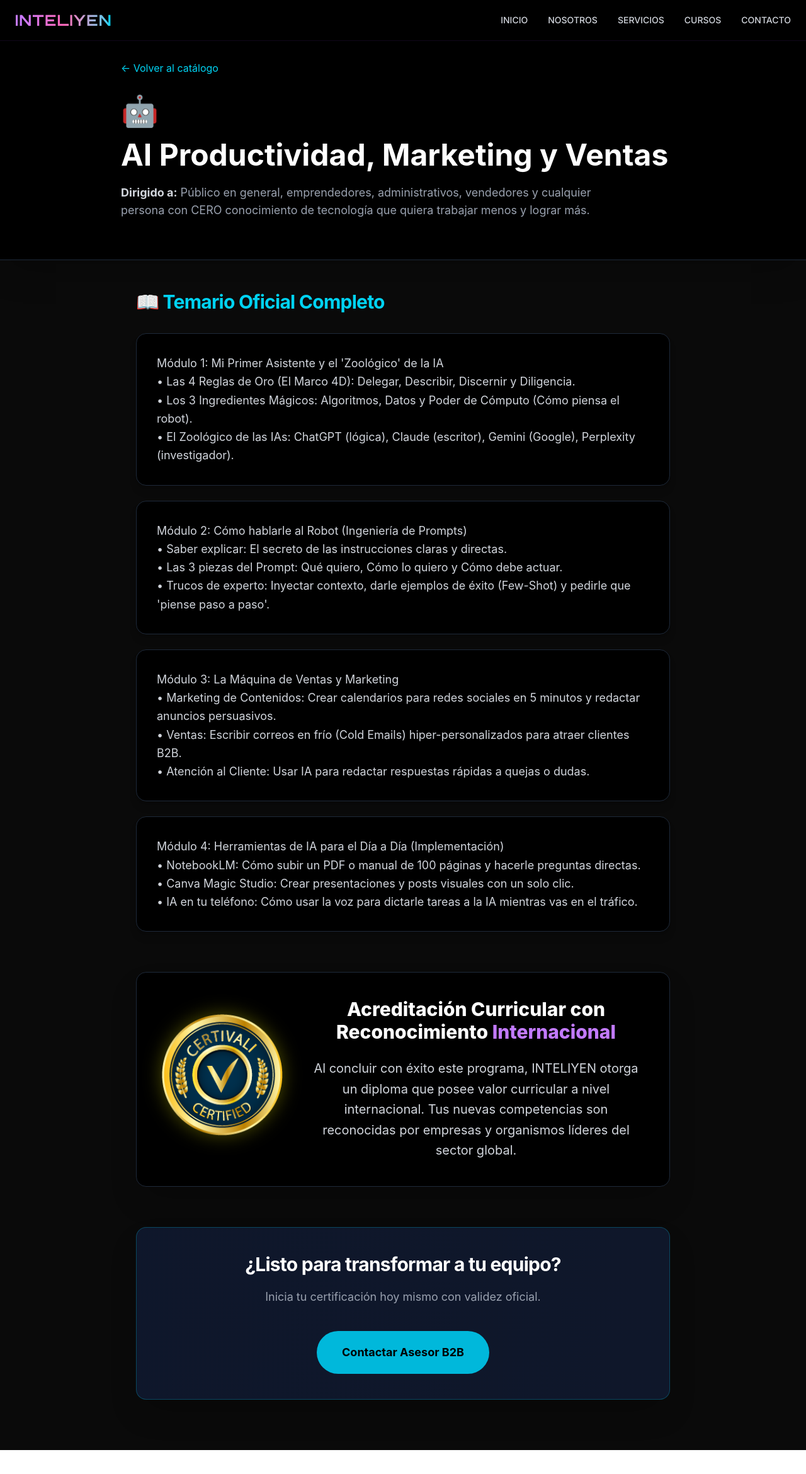
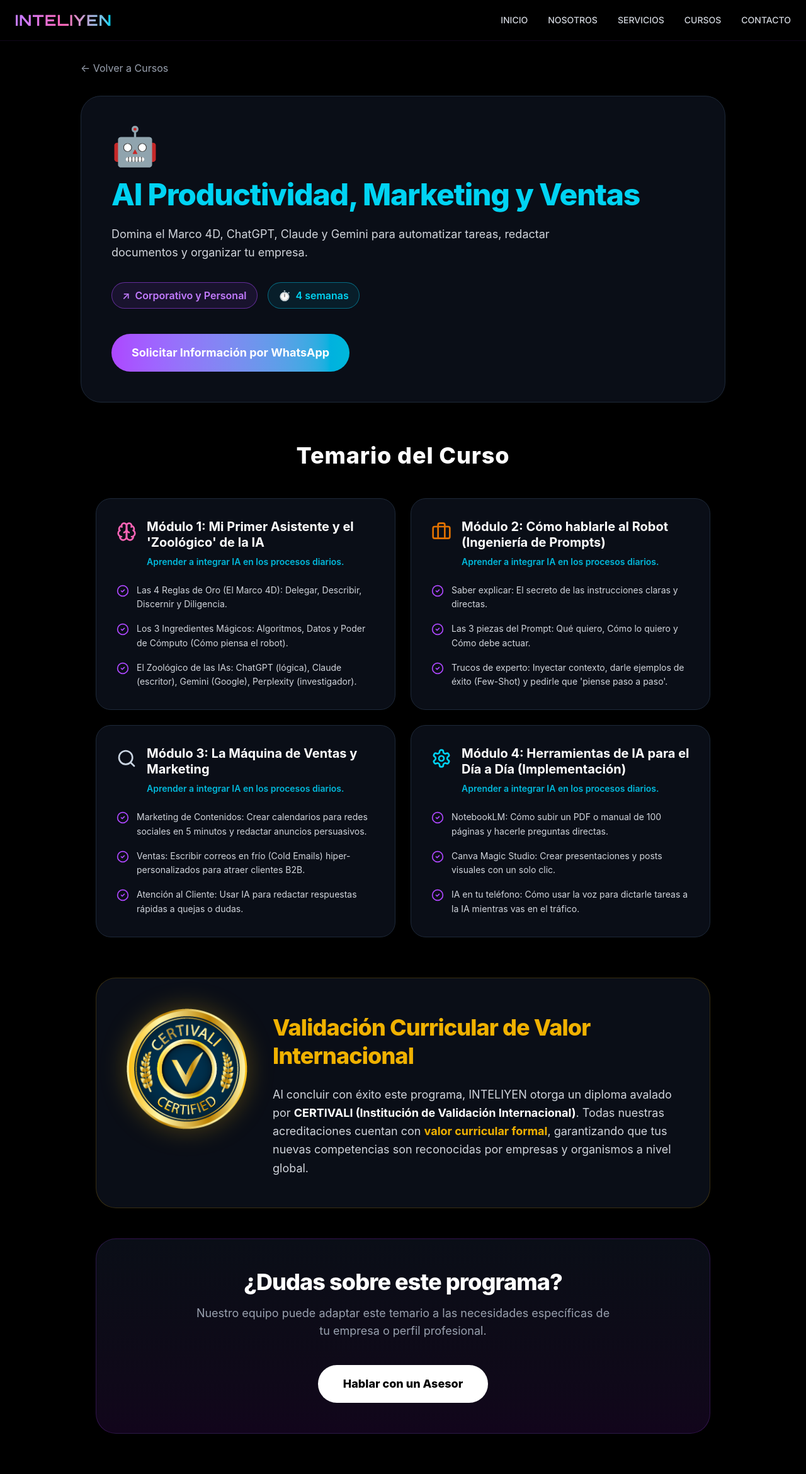
Before and after one commit to inteliyentecnologia-blip/inteliyen-web, a React (Vite) app: page /cursos/1 in a window 1280 px wide. Shown: the top 2340 px of the page at 63% size. Before the commit the page ends 2302 px from the top, so only its background shows below. Built offline with nearby package versions, Linux system fonts and the light colour scheme.

Commit message:
fix: recuperando mi diseño original chingon sin la basura del bot

```diff
--- a/src/app/pages/CourseDetailPage.tsx
+++ b/src/app/pages/CourseDetailPage.tsx
@@ -1,11 +1,22 @@
 import { useEffect } from 'react';
 import { useParams, Link } from 'react-router-dom';
+import { CheckCircle2, Brain, Briefcase, Search, Settings } from 'lucide-react';
 import { coursesData } from '../data/coursesData';
 import selloGold from '../../assets/sello-garantia.png';
 
+// Función para asignar un icono chingón a cada módulo automáticamente
+const getModuleIcon = (index: number) => {
+  switch (index) {
+    case 0: return <Brain className="w-8 h-8 text-pink-400" />;
+    case 1: return <Briefcase className="w-8 h-8 text-amber-600" />;
+    case 2: return <Search className="w-8 h-8 text-slate-300" />;
+    case 3: return <Settings className="w-8 h-8 text-cyan-400" />;
+    default: return <CheckCircle2 className="w-8 h-8 text-purple-500" />;
+  }
+};
+
 export default function CourseDetailPage() {
   const { id } = useParams<{ id: string }>();
-
   const course = coursesData.find((c) => c.id.toString() === id);
 
   useEffect(() => {
@@ -22,53 +33,124 @@
   }
 
   return (
-    <div className="min-h-screen bg-[#0a0a0a] text-gray-200 font-sans pb-20">
+    <div className="min-h-screen bg-black text-white font-sans pb-20">
 
-      <div className="bg-black border-b border-gray-800 pt-24 pb-16 px-6 shadow-2xl">
-        <div className="max-w-4xl mx-auto">
-          <Link to="/cursos" className="inline-flex items-center text-cyan-400 hover:text-cyan-300 mb-8 transition-colors">
-            ← Volver al catálogo
+      {/* HEADER RESTAURADO A TU DISEÑO ORIGINAL */}
+      <div className="pt-24 pb-16 px-6">
+        <div className="max-w-5xl mx-auto">
+          <Link to="/cursos" className="inline-flex items-center text-gray-400 hover:text-white mb-8 transition-colors">
+            ← Volver a Cursos
           </Link>
-          <div>
-            <span className="text-5xl block mb-4">{course.icon}</span>
-            <h1 className="text-3xl md:text-5xl font-bold text-white mt-4 leading-tight">{course.title}</h1>
-            <p className="text-lg text-gray-400 mt-4 max-w-3xl">
-              <strong className="text-gray-300">Dirigido a:</strong> {course.audience}
+
+          <div className="bg-[#0A0E17] border border-gray-800 rounded-[2rem] p-8 md:p-12 shadow-2xl">
+            <span className="text-6xl block mb-6">{course.icon}</span>
+            <h1 className="text-4xl md:text-5xl font-extrabold text-cyan-400 mb-6 tracking-tight">
+              {course.title}
+            </h1>
+            <p className="text-lg text-gray-300 mb-8 max-w-3xl leading-relaxed">
+              {course.description}
             </p>
+
+            <div className="flex flex-wrap gap-4 mb-10">
+              <span className="inline-flex items-center px-4 py-2 rounded-full border border-purple-500/50 text-purple-400 font-semibold bg-purple-500/10">
+                <span className="mr-2">↗</span> {course.audienceType}
+              </span>
+              <span className="inline-flex items-center px-4 py-2 rounded-full border border-cyan-500/50 text-cyan-400 font-semibold bg-cyan-500/10">
+                <span className="mr-2">⏱</span> {course.duration}
+              </span>
+            </div>
+
+            <a
+              href="https://wa.me/523314494403"
+              target="_blank"
+              rel="noreferrer"
+              className="inline-block px-8 py-4 bg-gradient-to-r from-purple-500 to-cyan-500 text-white font-bold rounded-full text-lg hover:opacity-90 transition-opacity"
+            >
+              Solicitar Información por WhatsApp
+            </a>
           </div>
         </div>
       </div>
 
-      <div className="max-w-4xl mx-auto px-6 mt-12">
-        <h2 className="text-3xl font-bold text-cyan-400 mb-8 flex items-center gap-2 tracking-tight">📖 Temario Oficial Completo</h2>
+      {/* TEMARIO - RESTAURADO A GRID DE 2 COLUMNAS CON PALOMITAS MORADAS */}
+      <div className="max-w-5xl mx-auto px-6">
+        <h2 className="text-4xl font-extrabold text-white text-center mb-12 tracking-wide">
+          Temario del Curso
+        </h2>
 
-        <div className="space-y-6">
-          {course.modules.map((module, index) => (
-            <div key={index} className="bg-black border border-gray-800 p-8 rounded-2xl shadow-lg">
-              <p className="text-gray-300 leading-relaxed text-lg whitespace-pre-line">{module}</p>
-            </div>
-          ))}
+        <div className="grid grid-cols-1 md:grid-cols-2 gap-6">
+          {course.modules.map((moduleString, index) => {
+            // Separamos el título del módulo de los bullets
+            const parts = moduleString.split('\n•');
+            const moduleTitle = parts[0];
+            const bullets = parts.slice(1);
+
+            return (
+              <div key={index} className="bg-[#0A0E17] border border-gray-800 p-8 rounded-3xl flex flex-col h-full shadow-lg">
+                <div className="flex items-start gap-4 mb-6">
+                  <div className="mt-1 shrink-0">
+                    {getModuleIcon(index)}
+                  </div>
+                  <div>
+                    <h3 className="text-xl font-bold text-white mb-2 leading-tight">
+                      {moduleTitle}
+                    </h3>
+                    <p className="text-cyan-500 text-sm font-semibold">
+                      Aprender a integrar IA en los procesos diarios.
+                    </p>
+                  </div>
+                </div>
+
+                <ul className="space-y-4 flex-grow">
+                  {bullets.map((bullet, bIndex) => (
+                    <li key={bIndex} className="flex items-start gap-3">
+                      <CheckCircle2 className="w-5 h-5 text-purple-500 shrink-0 mt-0.5" />
+                      <span className="text-gray-300 text-sm leading-relaxed">
+                        {bullet.trim()}
+                      </span>
+                    </li>
+                  ))}
+                </ul>
+              </div>
+            );
+          })}
         </div>
 
-        <div className="mt-16 bg-black border border-gray-800 p-10 rounded-2xl flex items-center gap-10 shadow-2xl">
-          <div className="flex-shrink-0">
-            <img src={selloGold} alt="CERTIVALI GOLD SEAL" className="w-48 object-contain drop-shadow-[0_0_15px_rgba(255,255,0,0.3)]" />
+        {/* VALIDACIÓN CURRICULAR - RESTAURADA A TU DISEÑO DORADO Y SIN LA 'V' */}
+        <div className="mt-16 bg-[#0A0E17] border border-yellow-500/20 p-8 md:p-12 rounded-[2rem] flex flex-col md:flex-row items-center md:items-start gap-10 shadow-2xl">
+          <div className="shrink-0">
+            <img
+              src={selloGold}
+              alt="CERTIVALI"
+              className="w-48 object-contain drop-shadow-[0_0_20px_rgba(234,179,8,0.3)]"
+            />
           </div>
-          <div className="flex-grow text-center max-w-3xl">
-            <h3 className="text-3xl font-extrabold text-white mb-6">Acreditación Curricular con Reconocimiento <span className="text-purple-400">Internacional</span></h3>
-            <p className="text-gray-300 leading-relaxed text-xl">
-              Al concluir con éxito este programa, INTELIYEN otorga un diploma que posee valor curricular a nivel internacional. Tus nuevas competencias son reconocidas por empresas y organismos líderes del sector global.
+          <div className="flex-grow text-center md:text-left pt-2">
+            <h3 className="text-3xl md:text-4xl font-extrabold text-yellow-500 mb-6 tracking-tight leading-tight">
+              Validación Curricular de Valor <br className="hidden md:block" /> Internacional
+            </h3>
+            <p className="text-gray-300 leading-relaxed text-lg">
+              Al concluir con éxito este programa, INTELIYEN otorga un diploma avalado por <strong className="text-white">CERTIVALI (Institución de Validación Internacional)</strong>. Todas nuestras acreditaciones cuentan con <strong className="text-yellow-500">valor curricular formal</strong>, garantizando que tus nuevas competencias son reconocidas por empresas y organismos a nivel global.
             </p>
           </div>
         </div>
 
-        <div className="mt-16 bg-gradient-to-r from-slate-900 to-[#0F172A] border border-cyan-500/30 p-10 rounded-2xl text-center shadow-2xl">
-          <h3 className="text-3xl font-bold text-white mb-5 tracking-tight">¿Listo para transformar a tu equipo?</h3>
-          <p className="text-gray-400 mb-10 text-lg">Inicia tu certificación hoy mismo con validez oficial.</p>
-          <a href="https://wa.me/523314494403" target="_blank" rel="noreferrer" className="inline-block px-10 py-5 bg-cyan-500 text-black font-bold rounded-full text-lg hover:bg-cyan-400 transition-all">
-            Contactar Asesor B2B
+        {/* CTA FINAL - RESTAURADO A TU DISEÑO MORADO */}
+        <div className="mt-12 bg-gradient-to-b from-[#0A0E17] to-purple-900/20 border border-purple-500/20 p-12 rounded-[2rem] text-center shadow-2xl">
+          <h3 className="text-4xl font-extrabold text-white mb-4 tracking-tight">¿Dudas sobre este programa?</h3>
+          <p className="text-gray-400 mb-10 text-lg max-w-2xl mx-auto">
+            Nuestro equipo puede adaptar este temario a las necesidades específicas de tu empresa o perfil profesional.
+          </p>
+          <a
+            href="https://wa.me/523314494403"
+            target="_blank"
+            rel="noreferrer"
+            className="inline-block px-10 py-4 bg-white text-black font-extrabold rounded-full text-lg hover:bg-gray-200 transition-colors"
+          >
+            Hablar con un Asesor
           </a>
         </div>
+
       </div>
     </div>
   );
```
Also changed, not shown: 5 other files (tests, documents, lock files or other folders).
